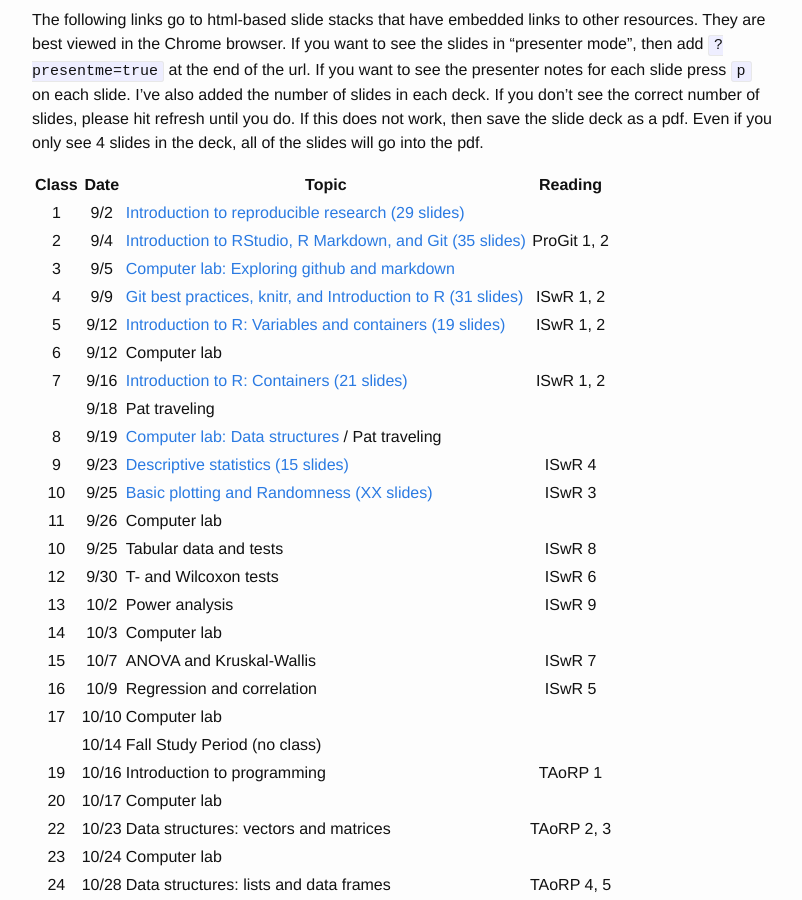
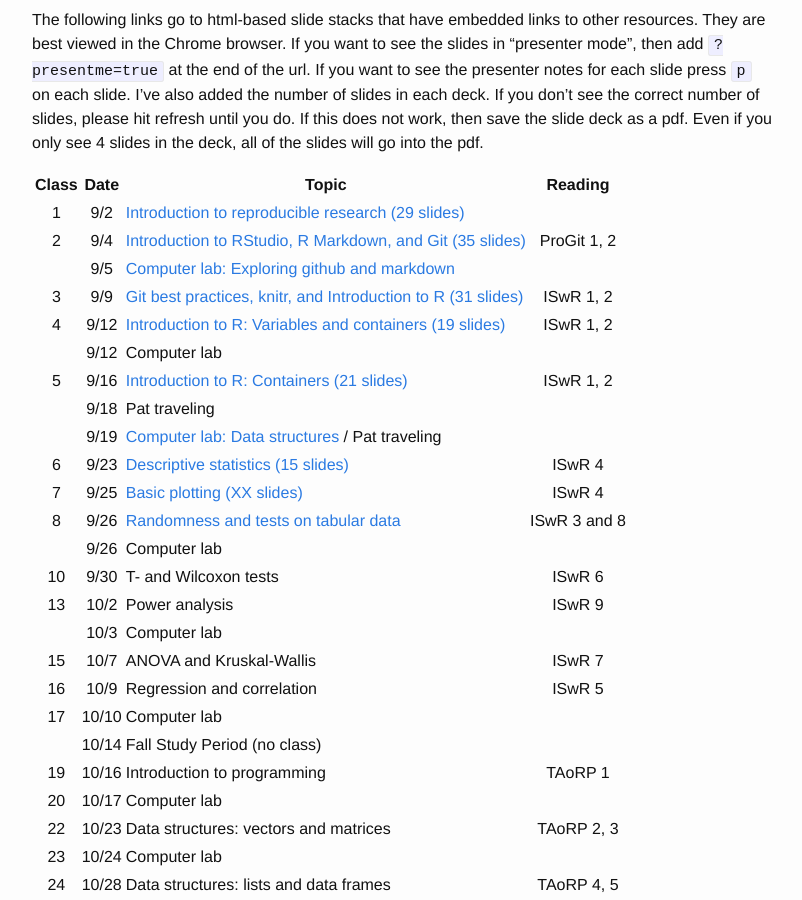
Before and after one commit to microbialinformatics/microbialinformatics.github.io, a Jekyll site: the page built from index.md, in a window 1280 px wide and 900 px high, scrolled down 1473 px. Shown: the whole window, without its empty margins (238-1040 px from the left). Built offline with Jekyll 4.4.1, drawn with Linux system fonts in a browser that asks for light colours.

Commit message:
Update schedule in syllabus

```diff
--- a/index.md
+++ b/index.md
@@ -44,20 +44,20 @@ Class	|	Date	|	Topic	|	Reading
 :------:|:---------:|-----------|:----------:
 1	|	9/2	|	[Introduction to reproducible research (29 slides)](slides/Lecture01)	|
 2	|	9/4	|	[Introduction to RStudio, R Markdown, and Git (35 slides)](slides/Lecture02)	|	ProGit 1, 2
-3	|	9/5	|	[Computer lab: Exploring github and markdown](https://github.com/microbialinformatics/assignment01)	|
-4	|	9/9	|	[Git best practices, knitr, and Introduction to R (31 slides)](slides/Lecture03)	|	ISwR 1, 2
-5	|	9/12	|	[Introduction to R: Variables and containers (19 slides)](slides/Lecture04)  | ISwR 1, 2
-6	|	9/12	|	Computer lab	|
-7	|	9/16	|	[Introduction to R: Containers (21 slides)](slides/Lecture05)  | ISwR 1, 2
+	|	9/5	|	[Computer lab: Exploring github and markdown](https://github.com/microbialinformatics/assignment01)	|
+3	|	9/9	|	[Git best practices, knitr, and Introduction to R (31 slides)](slides/Lecture03)	|	ISwR 1, 2
+4	|	9/12	|	[Introduction to R: Variables and containers (19 slides)](slides/Lecture04)  | ISwR 1, 2
+	|	9/12	|	Computer lab	|
+5	|	9/16	|	[Introduction to R: Containers (21 slides)](slides/Lecture05)  | ISwR 1, 2
 	|	9/18	|   Pat traveling	|
-8	|	9/19	|	[Computer lab: Data structures](https://github.com/microbialinformatics/assignment02) / Pat traveling   |
-9   |   9/23    |	[Descriptive statistics (15 slides)](slides/Lecture06)	|	ISwR 4
-10	|	9/25	|	[Basic plotting and Randomness (XX slides)](slides/Lecture07)		|	ISwR 3
-11	|	9/26	|	Computer lab	|
-10	|	9/25	|	Tabular data and tests	|	ISwR 8
-12	|	9/30	|	T- and Wilcoxon tests	|	ISwR 6
+	|	9/19	|	[Computer lab: Data structures](https://github.com/microbialinformatics/assignment02) / Pat traveling   |
+6   |   9/23    |	[Descriptive statistics (15 slides)](slides/Lecture06)	|	ISwR 4
+7	|	9/25	|	[Basic plotting (XX slides)](slides/Lecture07)		|	ISwR 4
+8	|	9/26	|	[Randomness and tests on tabular data](slides/Lecture07)	|	ISwR 3 and 8
+	|	9/26	|	Computer lab	|
+10	|	9/30	|	T- and Wilcoxon tests	|	ISwR 6
 13	|	10/2	|	Power analysis	|	ISwR 9
-14	|	10/3	|	Computer lab	|
+	|	10/3	|	Computer lab	|
 15	|	10/7	|	ANOVA and Kruskal-Wallis	|	ISwR 7
 16	|	10/9	|	Regression and correlation	|	ISwR 5
 17	|	10/10	|	Computer lab	|
```
